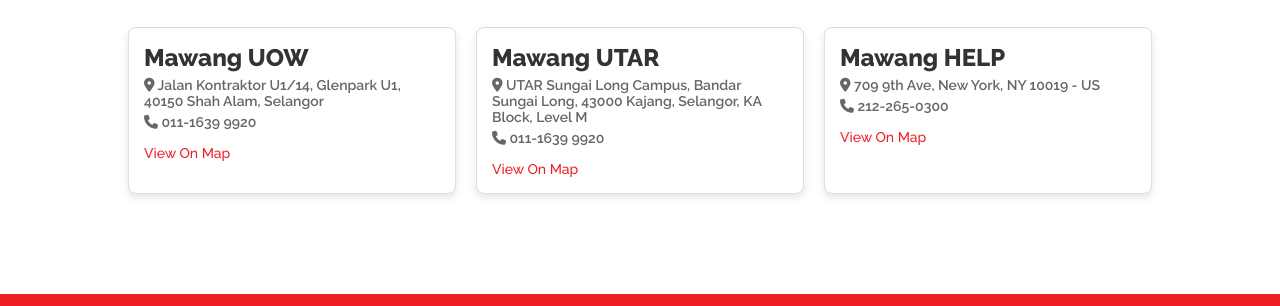
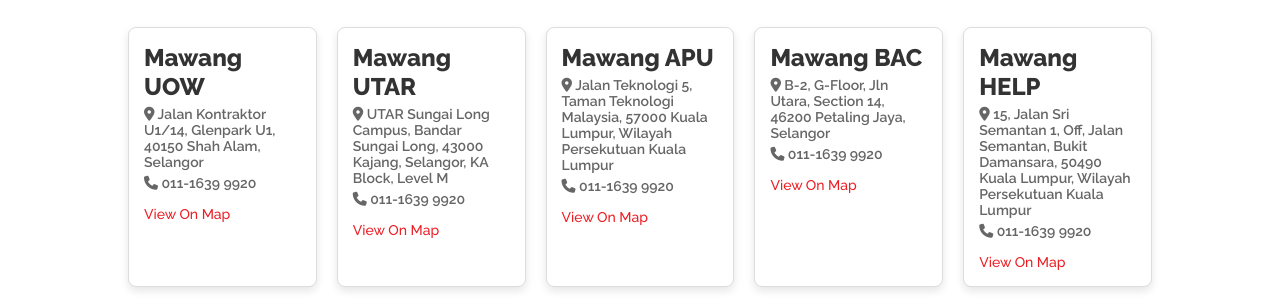
Before and after one commit to bshin132/Mawang, a plain HTML site: page location.html in a window 1280 px wide. Shown: the part 494-800 px from the top of the page. Drawn offline with Linux system fonts and the light colour scheme.

Commit message:
add location

```diff
--- a/location.html
+++ b/location.html
@@ -15,14 +15,18 @@
       rel="stylesheet"
     />
     <title>Location</title>
-    <link rel="shortcut icon" href="mawang_logo.png" type="image/x-icon">
+    <link rel="shortcut icon" href="mawang_logo.png" type="image/x-icon" />
   </head>
   <body>
     <script src="script.js"></script>
     <header class="header">
       <a href="index.html" class="logo">
         <img src="mawang_logo.png" alt="mawang_logo" />
-        <img src="mawang_word_logo.png" alt="mawang_word_logo" class="text_logo" />
+        <img
+          src="mawang_word_logo.png"
+          alt="mawang_word_logo"
+          class="text_logo"
+        />
       </a>
       <nav class="navbar">
         <a href="about.html">About</a>
@@ -81,12 +85,35 @@
           >
         </div>
         <div class="store-item">
+          <h3>Mawang APU</h3>
+          <p>
+            <i class="fa-solid fa-location-dot"></i> Jalan Teknologi 5, Taman Teknologi Malaysia, 57000 Kuala Lumpur, Wilayah Persekutuan Kuala Lumpur
+          </p>
+          <p><i class="fa-solid fa-phone"></i> 011-1639 9920</p>
+          <a
+            href="https://www.google.com/maps/place/Mawang+Cafe+UTAR/@3.0402063,101.7943512,20.66z/data=!4m14!1m7!3m6!1s0x31cc34a8e31363c7:0x3bf51032c9d94ecd!2sUTAR+KA+Block!8m2!3d3.0401614!4d101.7944122!16s%2Fg%2F11ggrj2h15!3m5!1s0x31cc35ab066bf35d:0xeb736901a392a1d9!8m2!3d3.0402333!4d101.7943928!16s%2Fg%2F11wn0rvg18?entry=ttu&g_ep=EgoyMDI0MTEwNi4wIKXMDSoASAFQAw%3D%3D"
+            >View On Map</a
+          >
+        </div>
+        <div class="store-item">
+          <h3>Mawang BAC</h3>
+          <p>
+            <i class="fa-solid fa-location-dot"></i> B-2, G-Floor, Jln Utara, Section 14, 46200 Petaling Jaya, Selangor
+          </p>
+          <p><i class="fa-solid fa-phone"></i> 011-1639 9920</p>
+          <a
+            href="https://www.google.com/maps/place/Mawang+Cafe+UTAR/@3.0402063,101.7943512,20.66z/data=!4m14!1m7!3m6!1s0x31cc34a8e31363c7:0x3bf51032c9d94ecd!2sUTAR+KA+Block!8m2!3d3.0401614!4d101.7944122!16s%2Fg%2F11ggrj2h15!3m5!1s0x31cc35ab066bf35d:0xeb736901a392a1d9!8m2!3d3.0402333!4d101.7943928!16s%2Fg%2F11wn0rvg18?entry=ttu&g_ep=EgoyMDI0MTEwNi4wIKXMDSoASAFQAw%3D%3D"
+            >View On Map</a
+          >
+        </div>
+        <div class="store-item">
           <h3>Mawang HELP</h3>
           <p>
-            <i class="fa-solid fa-location-dot"></i> 709 9th Ave, New York, NY
-            10019 - US
+            <i class="fa-solid fa-location-dot"></i> 15, Jalan Sri Semantan 1,
+            Off, Jalan Semantan, Bukit Damansara, 50490 Kuala Lumpur, Wilayah
+            Persekutuan Kuala Lumpur
           </p>
-          <p><i class="fa-solid fa-phone"></i> 212-265-0300</p>
+          <p><i class="fa-solid fa-phone"></i> 011-1639 9920</p>
           <a href="#">View On Map</a>
         </div>
       </div>
```
